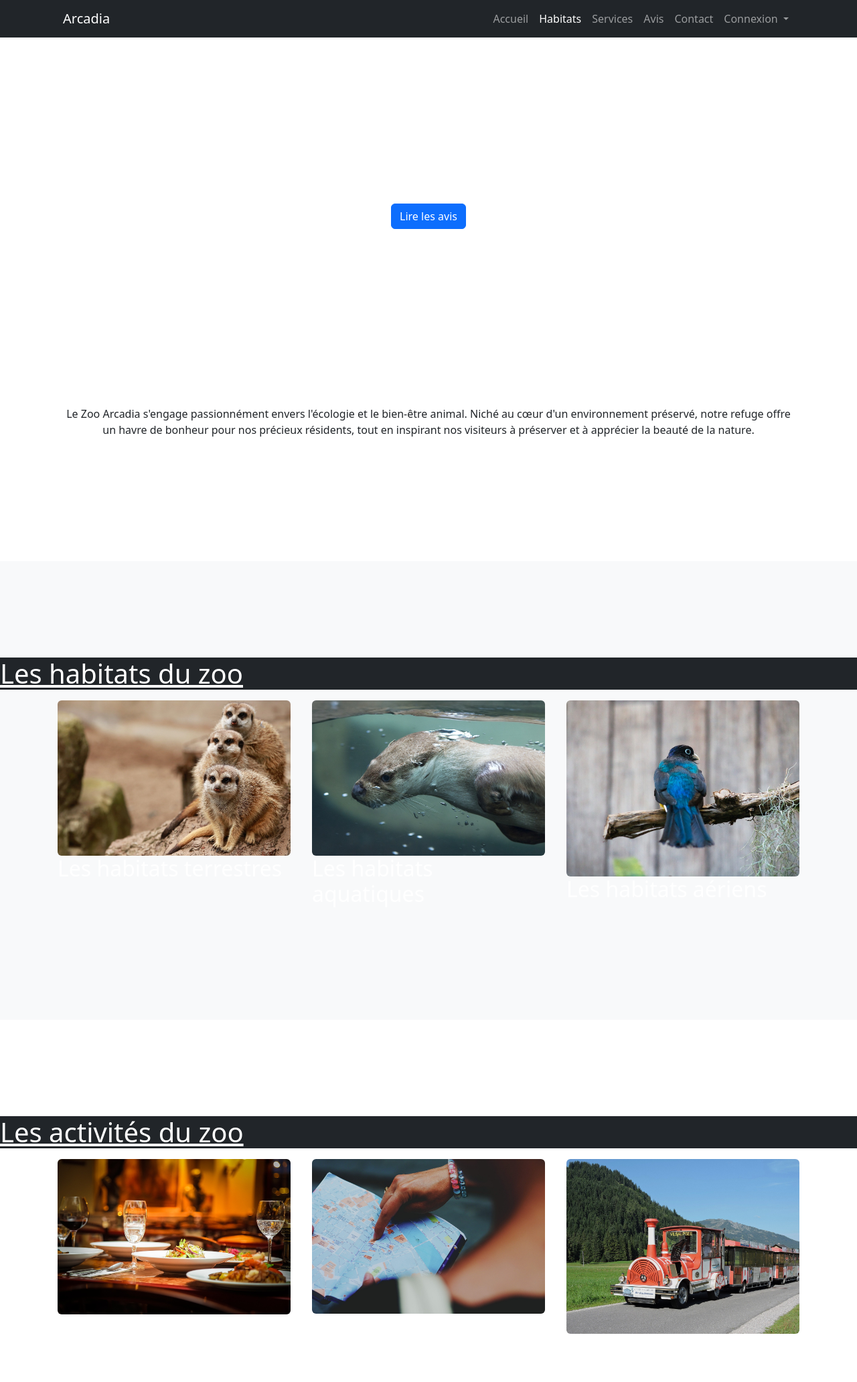
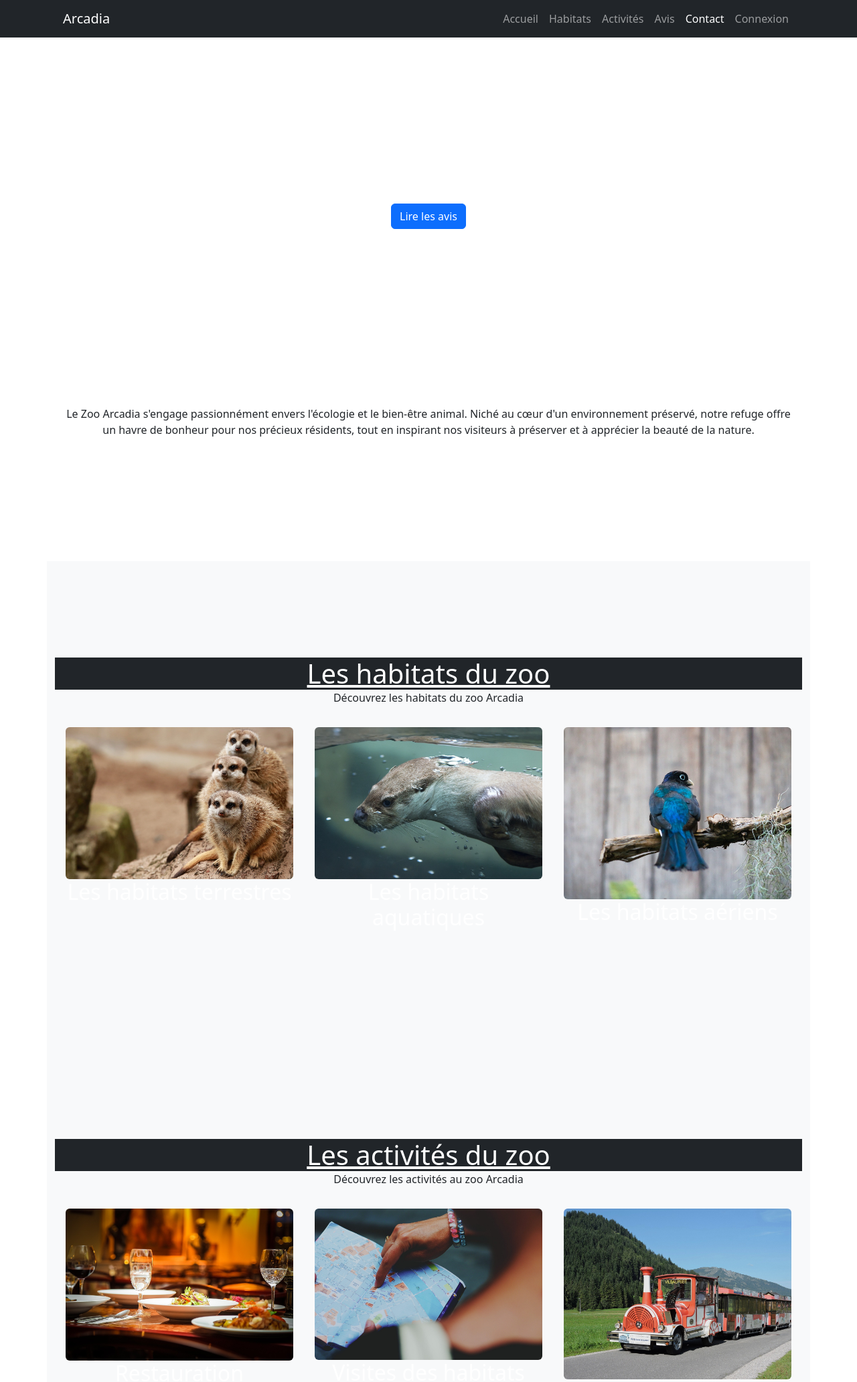
Before and after one commit to Imane-imz/Arcadia-Version-Finale, a Symfony app: template templates/main/index.html.twig in a window 1280 px wide. Shown: the top 2064 px of the page at 67% size. Run offline with Twig, Linux system fonts and the light colour scheme; the template is opened without the code that fills it, so the values that code supplies are empty; style sheets or scripts are compiled from the project's sources; some libraries are stand-ins or nearby versions.

Commit message:
18/07/24

```diff
--- a/templates/admin_service/index.html.twig
+++ b/templates/admin_service/index.html.twig
@@ -9,7 +9,7 @@
 </style>
 
 <div class="text-center">
-    <h1>Liste des services</h1>
+    <h1>Les activités d'Arcidia</h1>
 
     <div class="container">
         <div class="row">
--- a/templates/base.html.twig
+++ b/templates/base.html.twig
@@ -18,21 +18,12 @@
                 <button class="navbar-toggler" type="button" data-bs-toggle="collapse" data-bs-target="#navbarResponsive" aria-controls="navbarResponsive" aria-expanded="false" aria-label="Toggle navigation"><span class="navbar-toggler-icon"></span></button>
                 <div class="collapse navbar-collapse" id="navbarResponsive">
                     <ul class="navbar-nav ms-auto">
-                        <li class="nav-item"><a class="nav-link" href="#about">Accueil</a></li>
-                        <li class="nav-item"><a class="nav-link" href="#services">Habitats</a></li>
-                        <li class="nav-item"><a class="nav-link" href="#about">Services</a></li>
-                        <li class="nav-item"><a class="nav-link" href="#about">Avis</a></li>
-                        <li class="nav-item"><a class="nav-link" href="#about">Contact</a></li>
-                        <li class="nav-item dropdown">
-                            <a class="nav-link dropdown-toggle" href="#" role="button" data-bs-toggle="dropdown" aria-expanded="false">
-                            Connexion
-                            </a>
-                            <ul class="dropdown-menu dropdown-menu-end">
-                            <li><a class="dropdown-item" href="/login">Espace Administrateur</a></li>
-                            <li><a class="dropdown-item" href="/signinvet">Espace Vétérinaire</a></li>
-                            <li><a class="dropdown-item" href="/signinemployee">Espace Employé.e</a></li>
-                            </ul>
-                        </li>
+                        <li class="nav-item"><a class="nav-link" href="/main">Accueil</a></li>
+                        <li class="nav-item"><a class="nav-link" href="#habitats">Habitats</a></li>
+                        <li class="nav-item"><a class="nav-link" href="#services">Activités</a></li>
+                        <li class="nav-item"><a class="nav-link" href="#avis">Avis</a></li>
+                        <li class="nav-item"><a class="nav-link" href="#contact">Contact</a></li>
+                        <li class="nav-item"><a class="nav-link" href="/login">Connexion</a></li>
                     </ul>
                 </div>
             </div>
@@ -43,7 +34,7 @@
 
         <!-- Footer-->
         <footer class="py-5 bg-dark">
-            <div class="container px-4"><p class="m-0 text-center text-white">Copyright &copy; Your Website 2023</p></div>
+            <div class="px-4"><p class="m-0 text-center text-white">Copyright &copy; Your Website 2023</p></div>
         </footer>
         <!-- Bootstrap core JS-->
         <script src="https://cdn.jsdelivr.net/npm/bootstrap@5.2.3/dist/js/bootstrap.bundle.min.js"></script>
--- a/templates/main/index.html.twig
+++ b/templates/main/index.html.twig
@@ -19,7 +19,7 @@
     </header>
 
     <!-- About section-->
-    <section id="about">
+    <section>
         <div class="container p-4">
             <div class="text-center">
                 <p>Le Zoo Arcadia s'engage passionnément envers l'écologie et le bien-être animal.
@@ -29,10 +29,13 @@
         </div>
     </section>
 
-    <!-- Services section-->
-    <section class="bg-light" id="services">
+    <section class="bg-light container text-center" id="habitats">
         <div class="rectangle-text bg-dark" id="habitats">
             <a class="text-white h1" href="habitats">Les habitats du zoo</a>
+        </div>
+
+        <div>
+            <p>Découvrez les habitats du zoo Arcadia</p>
         </div>
 
         <div class="container">
@@ -59,9 +62,13 @@
         </div>
     </section>
 
-    <section>
-        <div class="rectangle-text bg-dark" id="activites">
-            <a class="text-white h1" href="activites">Les activités du zoo</a>
+    <section class="bg-light container text-center">
+        <div class="rectangle-text bg-dark container text-center" id="services">
+            <a class="text-white h1" href="#services">Les activités du zoo</a>
+        </div>
+
+        <div>
+            <p>Découvrez les activités au zoo Arcadia</p>
         </div>
 
         <div class="container">
@@ -85,16 +92,17 @@
                     </div>
                 </div>
             </div>
+            <a href="/admin/service" class="btn btn-primary">Modifier les services</a>
         </div>
     </section>
 
-    <section>
-    <div class="rectangle-text bg-dark" id="avis">
-    <h1 class="text-white">Les avis</h1>
-</div>
+    <section class="bg-light container text-center">
+        <div class="rectangle-text bg-dark" id="avis">
+        <h1 class="text-white">Les avis</h1>
+    </div>
 
 <section>
-    <div class="container">
+    <div class="container" id="avis">
         <div class="row">
             <div class="col p-3">
                 <div class="image-card">
```
